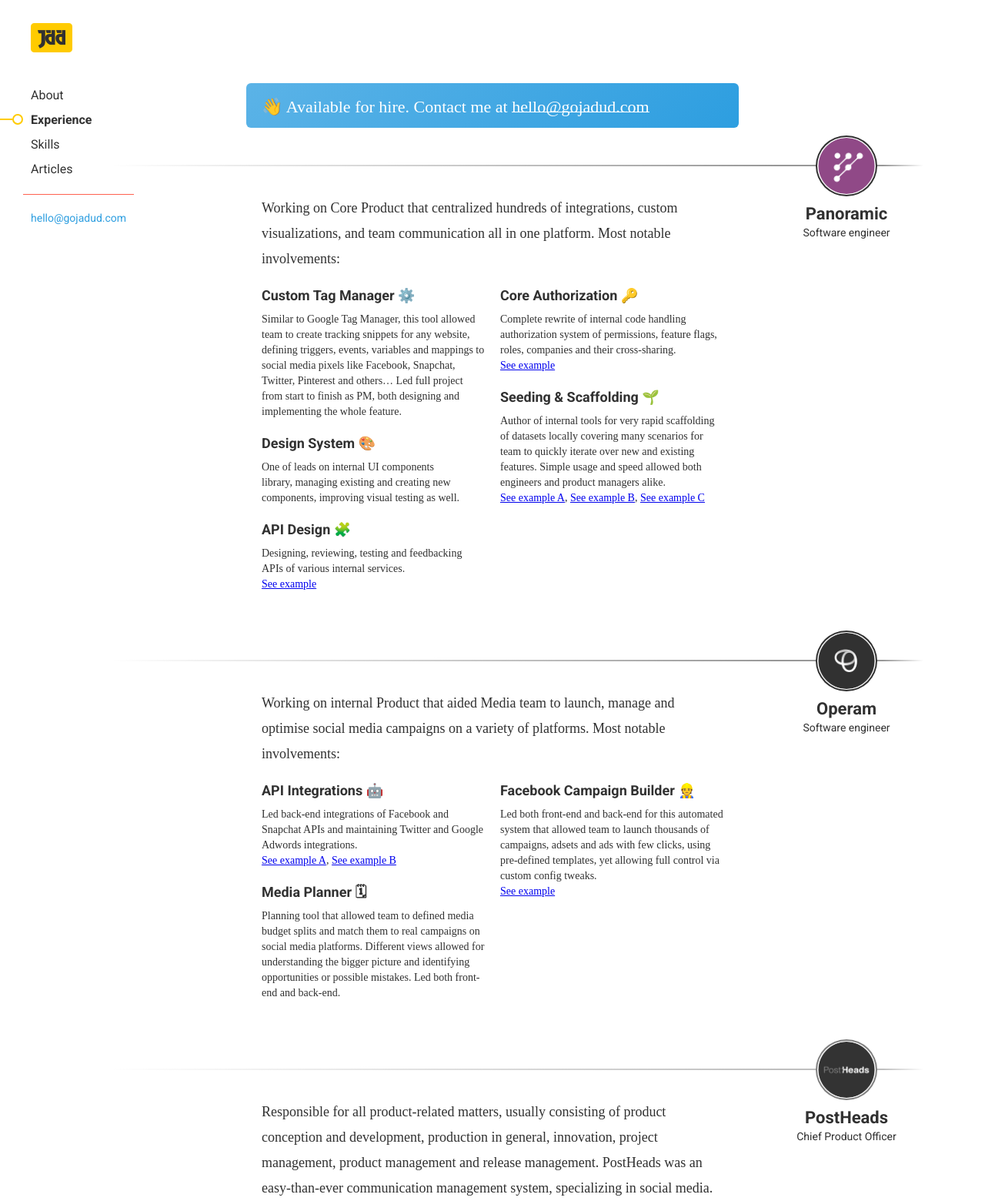
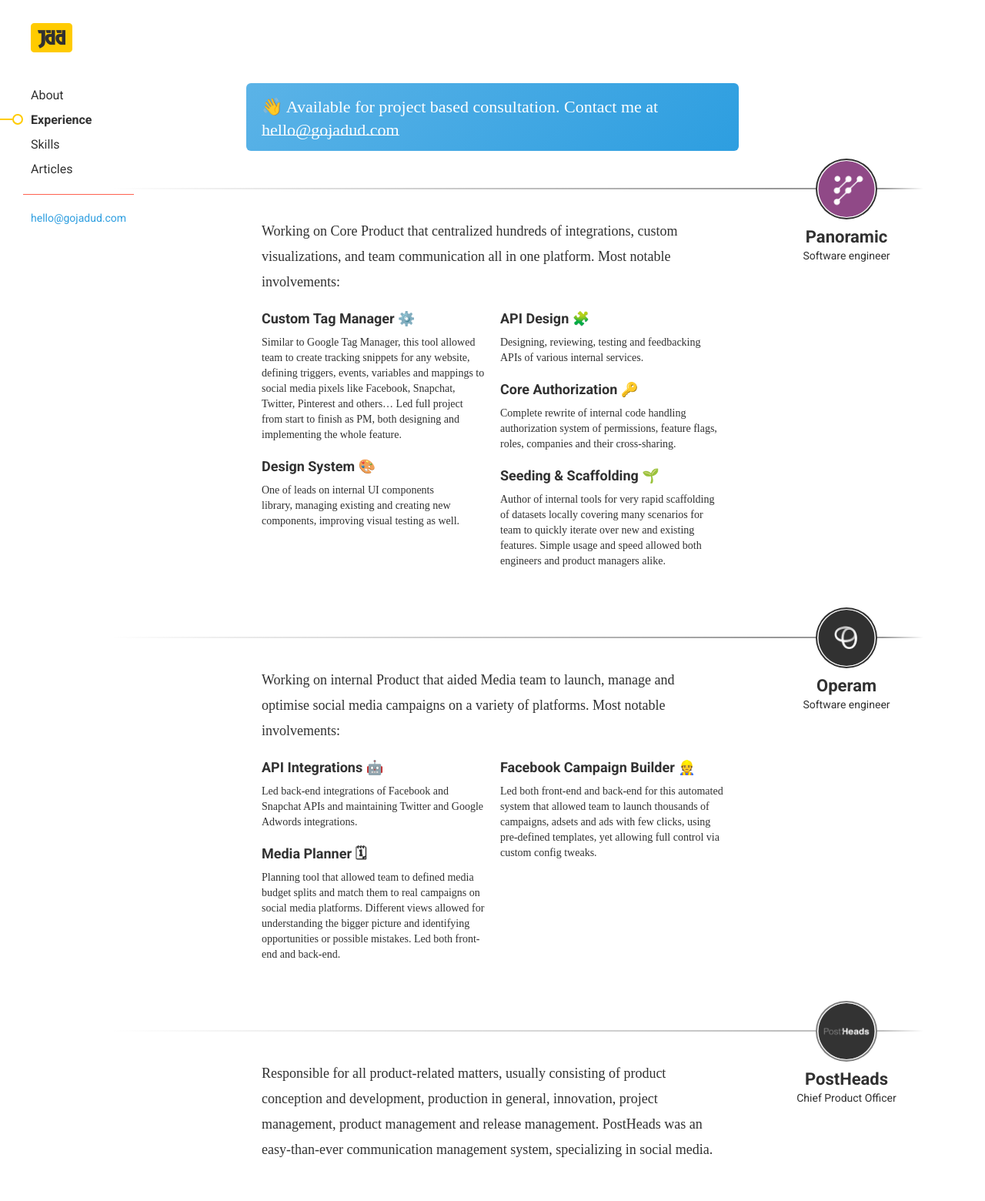
Before and after one commit to westrem/gojadud.com, a website: page v2/src/experience.html in a window 1280 px wide. Shown: the top 1560 px of the page at 77% size. Drawn offline with Linux system fonts and the light colour scheme; files that its build step writes are made by us from their sources; a web font is replaced by a local one.

Commit message:
Hide examples

```diff
--- a/v2/src/experience.html
+++ b/v2/src/experience.html
@@ -72,7 +72,7 @@
 
     <main>
       <blockquote>
-        <span>👋</span> Available for hire.<br /><i>&nbsp;</i>Contact me at <a href="mailto:hello&#64;gojadud.com">hello&#64;gojadud.com</a>
+        <span>👋</span> Available for project based consultation.<br /><i>&nbsp;</i>Contact me at <a href="mailto:hello&#64;gojadud.com">hello&#64;gojadud.com</a>
       </blockquote>
 
       <article>
@@ -112,9 +112,9 @@
             <p>
               Designing, reviewing, testing and feedbacking APIs of various internal services.
             </p>
-            <p class="examples">
-              <a href="/images/examples/api_response_structure.png?v={*version*}" target="_blank">See example</a>
-            </p>
+<!--            <p class="examples">-->
+<!--              <a href="/images/examples/api_response_structure.png?v={*version*}" target="_blank">See example</a>-->
+<!--            </p>-->
           </article>
 
           <article>
@@ -124,9 +124,9 @@
             <p>
               Complete rewrite of internal code handling authorization system of permissions, feature flags, roles, companies and their cross-sharing.
             </p>
-            <p class="examples">
-              <a href="/images/examples/auth_readme.png?v={*version*}" target="_blank">See example</a>
-            </p>
+<!--            <p class="examples">-->
+<!--              <a href="/images/examples/auth_readme.png?v={*version*}" target="_blank">See example</a>-->
+<!--            </p>-->
           </article>
 
           <article>
@@ -136,9 +136,9 @@
             <p>
               Author of internal tools for very rapid scaffolding of datasets locally covering many scenarios for team to quickly iterate over new and existing features. Simple usage and speed allowed both engineers and product managers alike.
             </p>
-            <p class="examples">
-              <a href="/images/examples/seeding.png?v={*version*}" target="_blank">See example A</a>, <a href="/images/examples/seeding2.png?v={*version*}" target="_blank">See example B</a>, <a href="/images/examples/seeding3.png?v={*version*}" target="_blank">See example C</a>
-            </p>
+<!--            <p class="examples">-->
+<!--              <a href="/images/examples/seeding.png?v={*version*}" target="_blank">See example A</a>, <a href="/images/examples/seeding2.png?v={*version*}" target="_blank">See example B</a>, <a href="/images/examples/seeding3.png?v={*version*}" target="_blank">See example C</a>-->
+<!--            </p>-->
           </article>
         </section>
       </article>
@@ -162,9 +162,9 @@
             <p>
               Led back-end integrations of Facebook and Snapchat APIs and maintaining Twitter and Google Adwords integrations.
             </p>
-            <p class="examples">
-              <a href="/images/examples/snapchat_bulk.png?v={*version*}" target="_blank">See example A</a>, <a href="/images/examples/snapchat_media.png?v={*version*}" target="_blank">See example B</a>
-            </p>
+<!--            <p class="examples">-->
+<!--              <a href="/images/examples/snapchat_bulk.png?v={*version*}" target="_blank">See example A</a>, <a href="/images/examples/snapchat_media.png?v={*version*}" target="_blank">See example B</a>-->
+<!--            </p>-->
           </article>
 
           <article>
@@ -183,9 +183,9 @@
             <p>
               Led both front-end and back-end for this automated system that allowed team to launch thousands of campaigns, adsets and ads with few clicks, using pre-defined templates, yet allowing full control via custom config tweaks.
             </p>
-            <p class="examples">
-              <a href="/images/examples/fb_builds.png?v={*version*}" target="_blank">See example</a>
-            </p>
+<!--            <p class="examples">-->
+<!--              <a href="/images/examples/fb_builds.png?v={*version*}" target="_blank">See example</a>-->
+<!--            </p>-->
           </article>
         </section>
       </article>
```
Also changed, not shown: v2/src/skills.html (+6 -6 lines), v2/src/images/og_blog.png (added).
